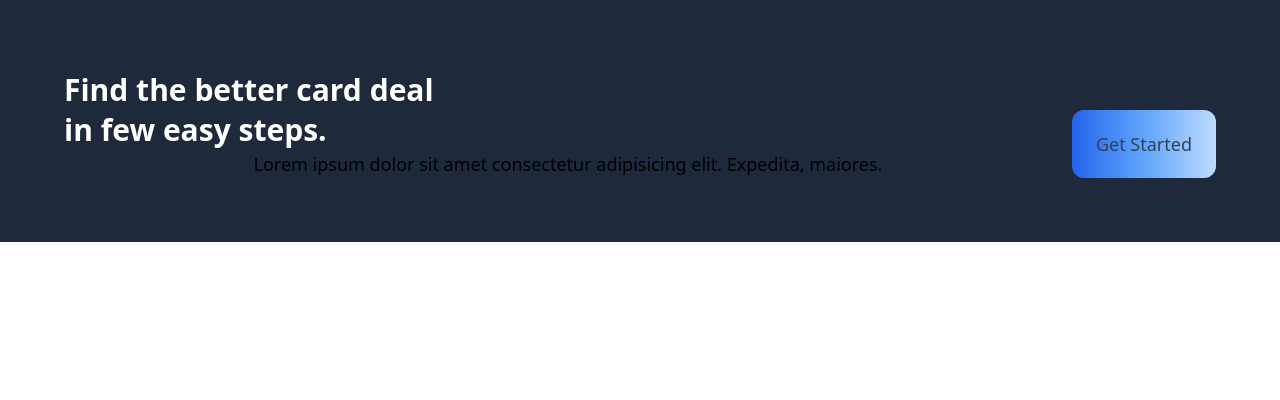
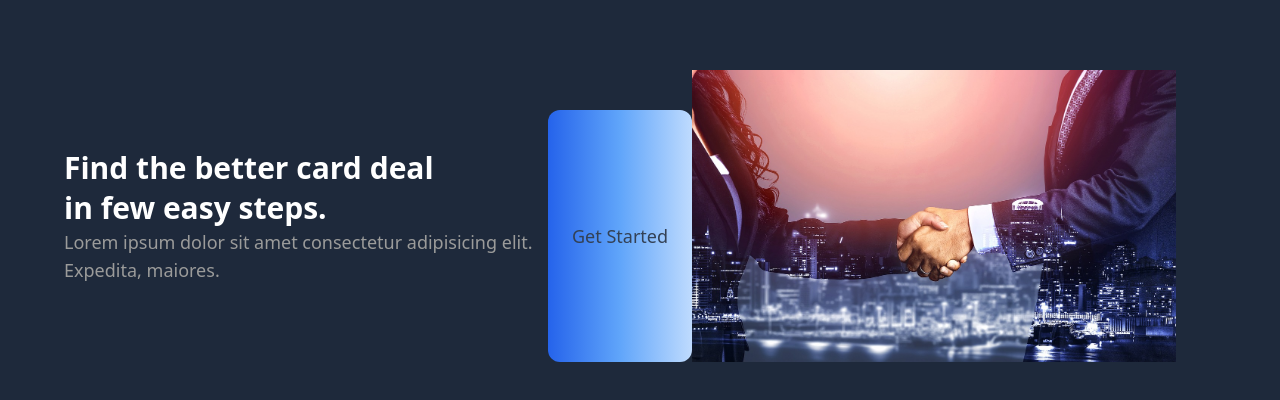
Before and after one commit to KodeIva/wiser, a React (Vite) app: page / in a window 1280 px wide. Shown: the part 2073-2473 px from the top of the page. Before the commit the page ends 2315 px from the top, so only its background shows below. Built offline with nearby package versions, Linux system fonts and the light colour scheme.

Commit message:
<div> & <img> added, styled

```diff
--- a/src/components/CardDeal.jsx
+++ b/src/components/CardDeal.jsx
@@ -6,13 +6,17 @@ const CardDeal = () => {
       <div className='flex-1 flex flex-col justify-center items-center'>
        <h2 className='w-full font-semibold text-3xl text-white leading-10 '>Find the better card deal <br />
        in few easy steps.</h2>
-       <p className='text-[18px] leading-7 '>Lorem ipsum dolor sit amet consectetur adipisicing elit. Expedita, maiores.</p>
+       <p className='text-[18px] text-[#9b9b9a]  leading-7 '>Lorem ipsum dolor sit amet consectetur adipisicing elit. Expedita, maiores.</p>
       </div>
 
       <button type='button' className='mt-10 bg-gradient-to-r from-blue-600  via-blue-400  to-blue-200 py-4 px-6 font-medium text-lg text-slate-700 rounded-xl outline-none '>
         Get Started
       </button>
 
+      <div className="flex flex-1 justify-center items-center md:mr-10 mr-0 md:mt-0 mt-10 relative">
+         <img src={deal} className='w-[100%] h-[100%]' alt="" />
+      </div>
+
     </section>
   )
 }
```
